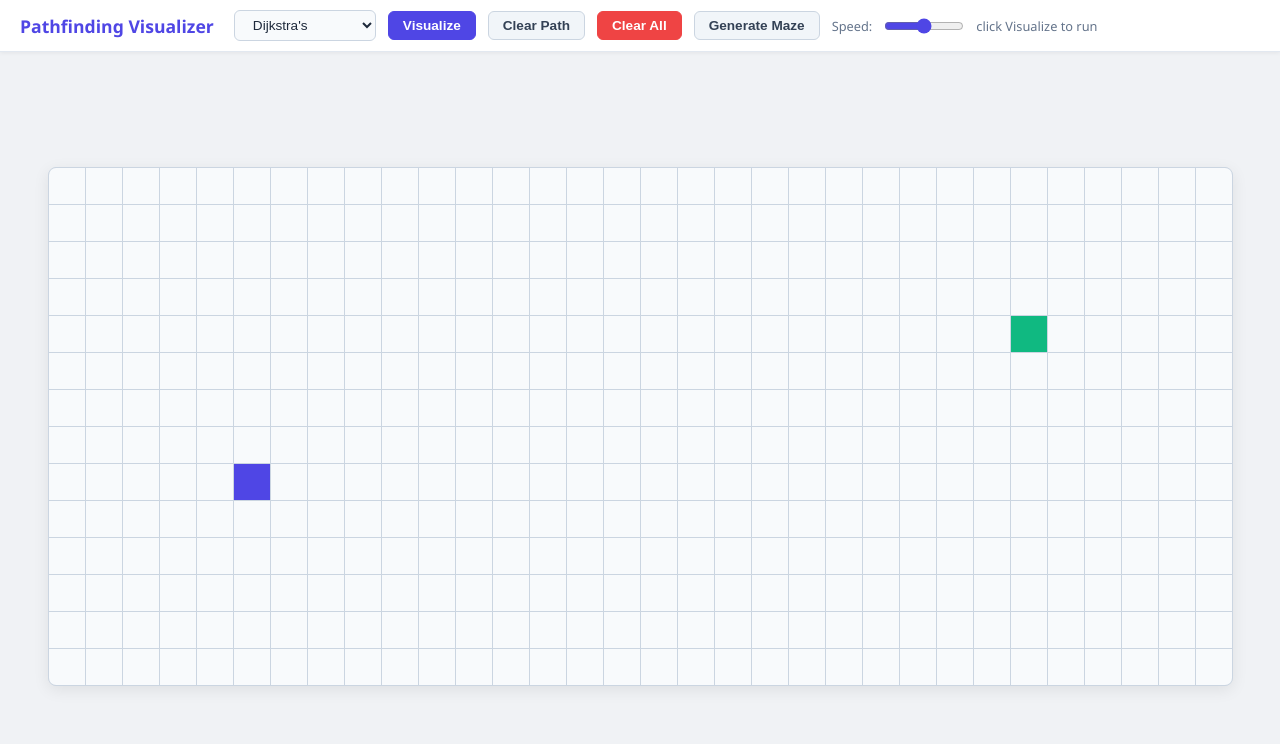
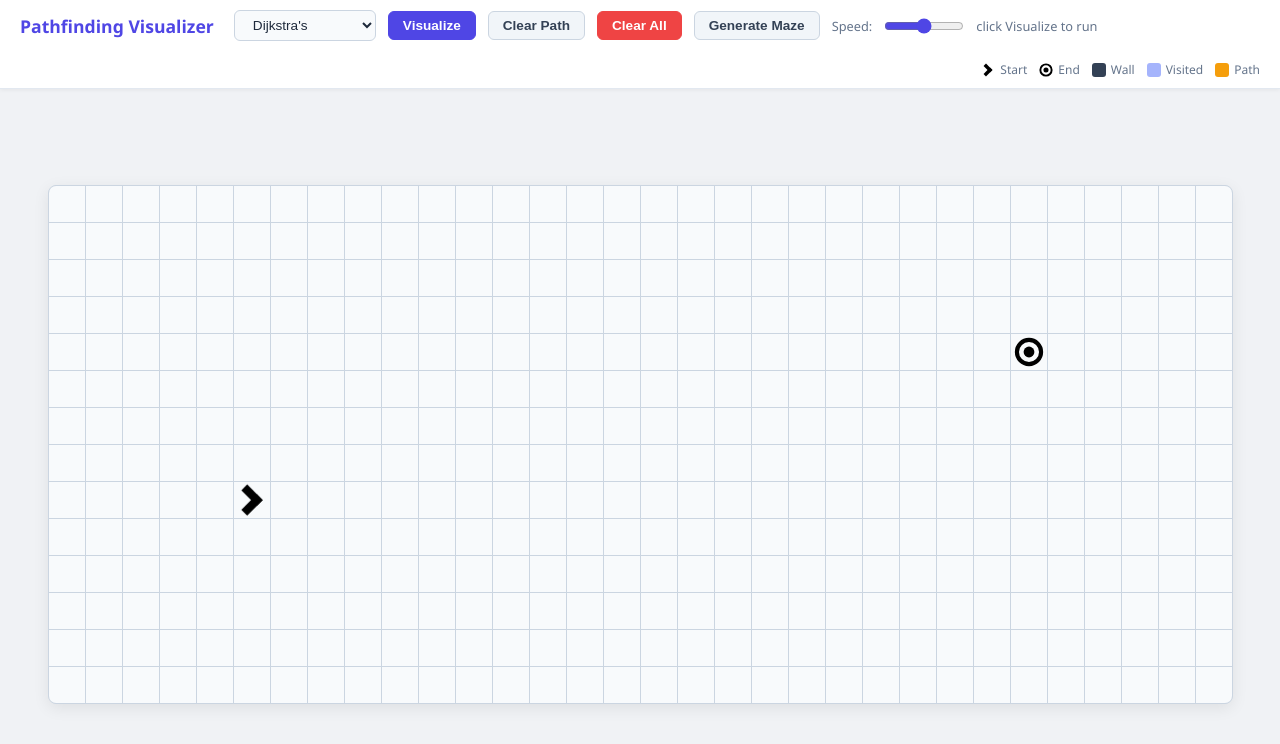
Before and after one commit to fadiyousif/pathfinding-visualizer, a plain HTML site: page index.html in a window 1280 px wide. Drawn offline with Linux system fonts and the light colour scheme.

Commit message:
add SVG icons for start and end nodes with a breathing animation

```diff
--- a/index.html
+++ b/index.html
@@ -28,6 +28,14 @@
 
     <span id="status">click Visualize to run</span>
   </div>
+
+  <div class="legend">
+    <div class="legend-item"><img src="assets/triangle-right.svg" style="width:14px;height:14px;"> Start</div>
+    <div class="legend-item"><img src="assets/circle.svg" style="width:14px;height:14px;"> End</div>
+    <div class="legend-item"><div class="legend-dot" style="background:var(--color-cell-wall)"></div> Wall</div>
+    <div class="legend-item"><div class="legend-dot" style="background:var(--color-visited)"></div> Visited</div>
+    <div class="legend-item"><div class="legend-dot" style="background:var(--color-path)"></div> Path</div>
+  </div>
 </header>
 
 <div id="grid-container">
--- a/style.css
+++ b/style.css
@@ -167,8 +167,60 @@ input[type=range] {
   position: relative;
 }
 
-.cell.start   { background: var(--color-primary); }
-.cell.end     { background: #10b981; }
+/* icons are rendered via ::before/::after pseudo-elements so animations on
+ * the icon don't affect the cell background, and vice versa. */
+.cell.start { z-index: 1; }
+
+.cell.start::before {
+  content: '';
+  position: absolute;
+  inset: 0;
+  background-image: url('assets/triangle-right.svg');
+  background-repeat: no-repeat;
+  background-position: center;
+  background-size: var(--icon-size) var(--icon-size);
+  animation: node-breathe 2s ease-in-out infinite;
+}
+
+.cell.end { z-index: 1; }
+
+.cell.end::after {
+  content: '';
+  position: absolute;
+  inset: 0;
+  background-image: url('assets/circle.svg');
+  background-repeat: no-repeat;
+  background-position: center;
+  background-size: var(--icon-size) var(--icon-size);
+  animation: node-breathe 2s ease-in-out infinite 1s;
+}
+
+@keyframes node-breathe {
+  0%, 100% { transform: scale(1);    filter: brightness(1); }
+  50%       { transform: scale(1.12); filter: brightness(1.15); }
+}
+
+.legend {
+  display: flex;
+  align-items: center;
+  gap: 12px;
+  margin-left: auto;
+  flex-wrap: wrap;
+}
+
+.legend-item {
+  display: flex;
+  align-items: center;
+  gap: 5px;
+  font-size: 0.75rem;
+  color: var(--color-text-muted);
+}
+
+.legend-dot {
+  width: 14px;
+  height: 14px;
+  border-radius: 3px;
+}
 .cell.wall {
   background: var(--color-cell-wall);
   animation: wall-thud 0.18s cubic-bezier(0.36, 0.07, 0.19, 0.97) forwards;
```
Also changed, not shown: assets/circle.svg (added), assets/triangle-right.svg (added).
